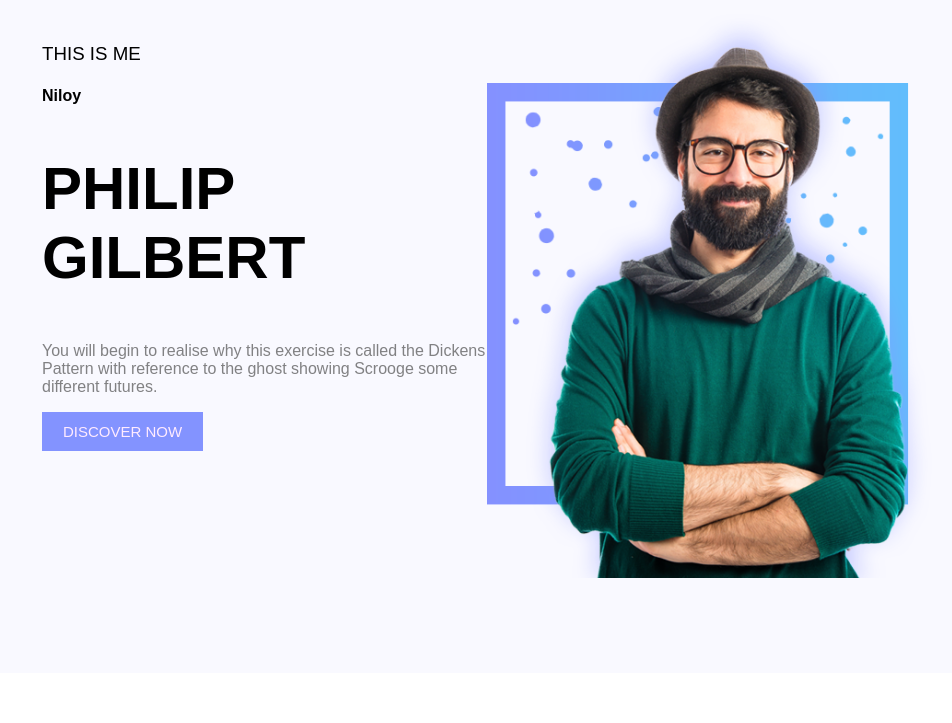
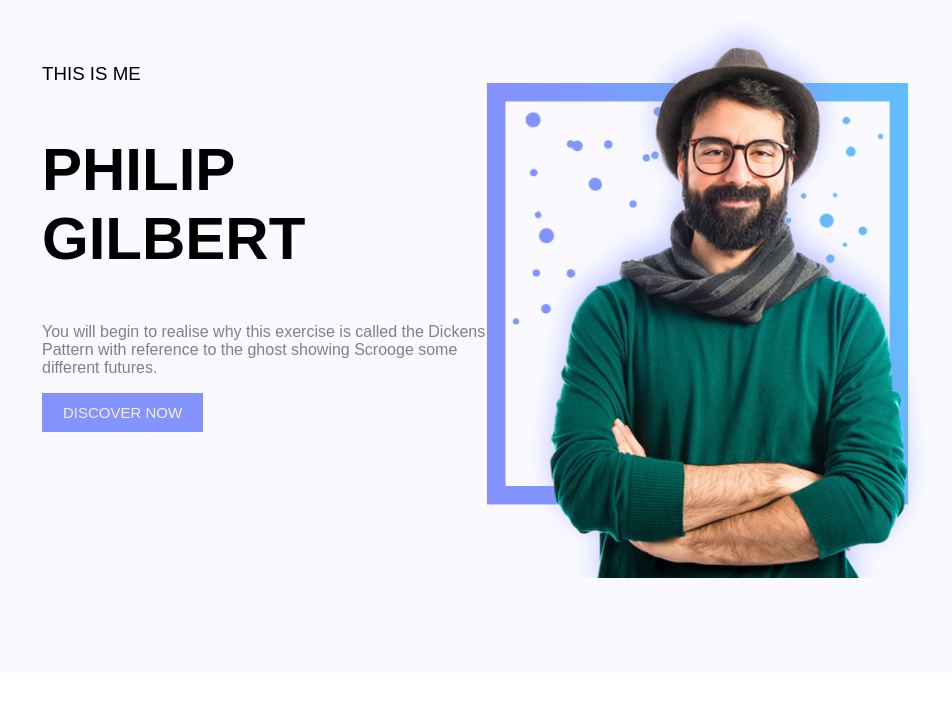
Before and after one commit to Niloyroy14/my-portfolio, a plain HTML site: page index.html in a window 1280 px wide. Shown: the part 77-800 px from the top of the page, without its empty margins (188-1140 px from the left). Drawn offline with Linux system fonts and the light colour scheme.

Commit message:
updated 9

```diff
--- a/index.html
+++ b/index.html
@@ -33,7 +33,7 @@
     <section class="about-me">
         <div class="left-half">
             <h3>THIS IS ME </h3>
-            <h4>Niloy</h4>
+            <!-- <h4>Niloy</h4> -->
             <h1>PHILIP GILBERT</h1>
             <p>You will begin to realise why this exercise is called the Dickens Pattern with reference to the ghost
                 showing Scrooge some different futures.</p>
```
